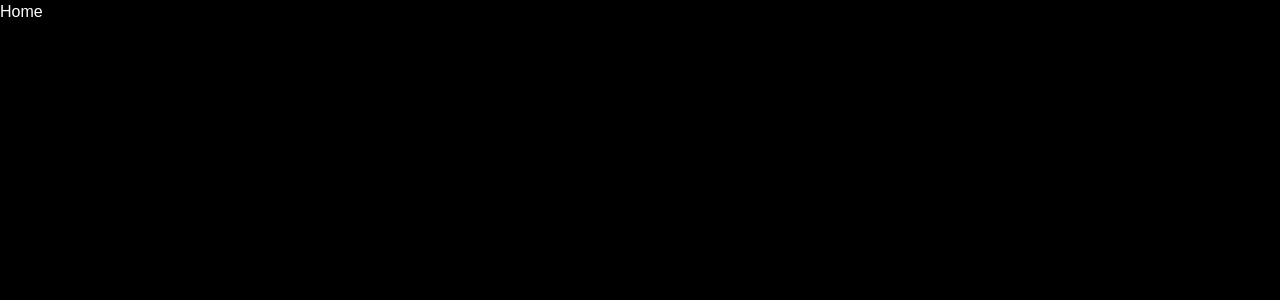
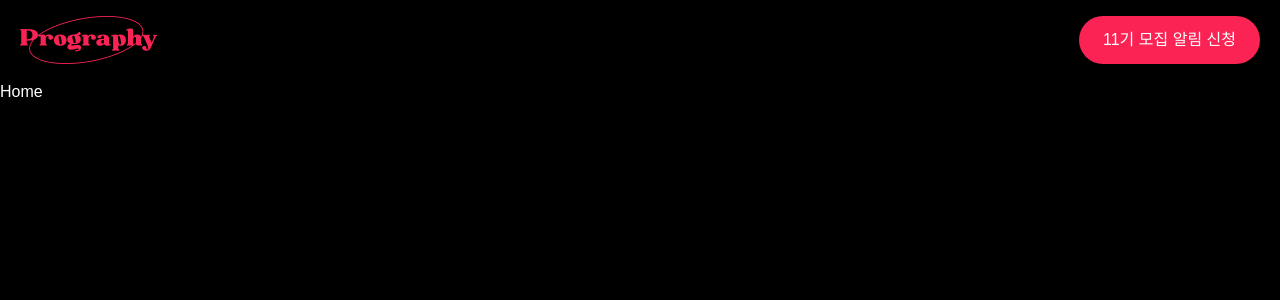
Before and after one commit to Sohyunnnn/prography-10th-frontend, a React (Vite) app: page / in a window 1280 px wide. Shown: the top 300 px of the page. Built offline with nearby package versions, Linux system fonts and the light colour scheme.

Commit message:
feat: 헤더 퍼블리싱

```diff
--- a/src/App.tsx
+++ b/src/App.tsx
@@ -1,8 +1,10 @@
+import Header from "@components/Header";
 import { Outlet } from "react-router";
 
 function App() {
   return (
-    <div className="flex flex-col">
+    <div className="flex h-full flex-col bg-black text-white">
+      <Header />
       <Outlet />
     </div>
   );
--- /dev/null
+++ b/src/components/Header/index.tsx
@@ -0,0 +1,14 @@
+import { Logo } from "@assets/index";
+
+const Header = () => {
+  return (
+    <header className="my-4 flex justify-between bg-black px-5">
+      <img src={Logo} className="h-12 w-[138px]" />
+      <button type="button" className="bg-primary rounded-4xl px-6 py-3">
+        11기 모집 알림 신청
+      </button>
+    </header>
+  );
+};
+
+export default Header;
```
